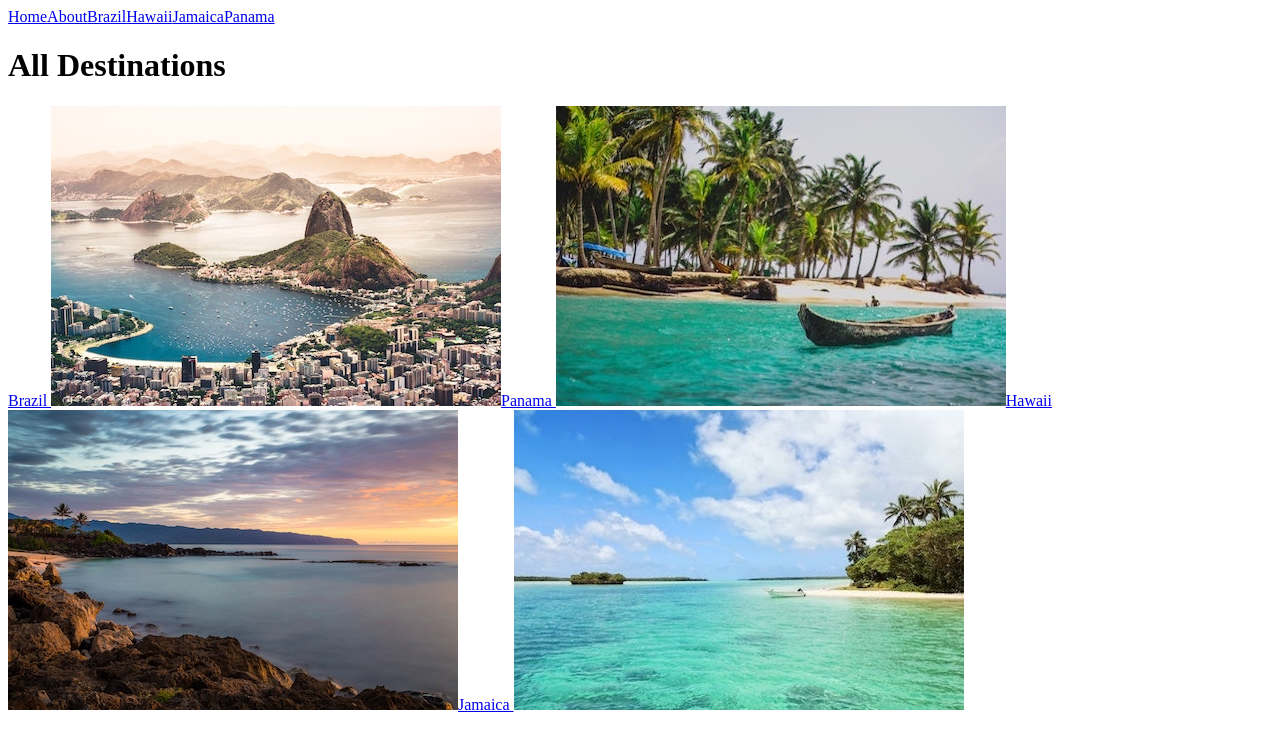
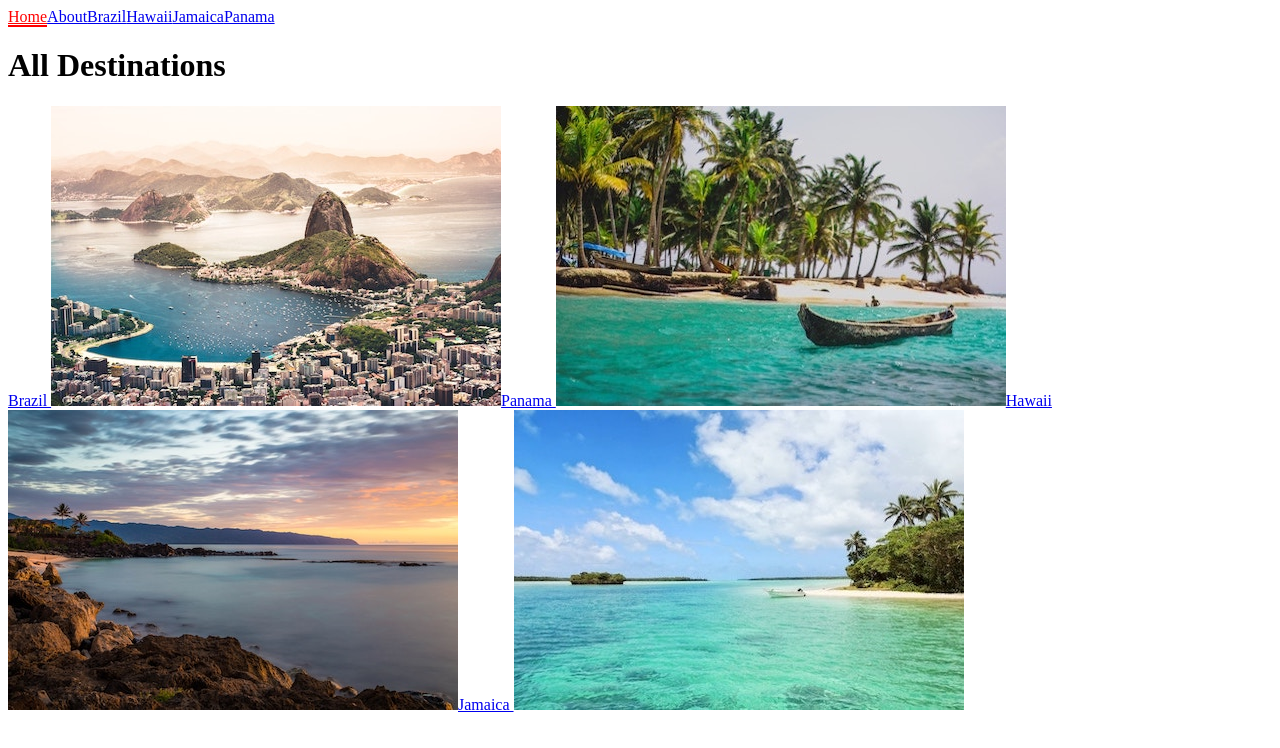
Before and after one commit to Glavyanov/VueJS-Education, a Vue app in the folder VueJSFirstDemo/vue-school-travel-app/: page / in a window 1280 px wide. Shown: the top 748 px of the page. Built offline with nearby package versions, Linux system fonts and the light colour scheme; the HTML template or start-up script is replaced by a standard one.

Commit message:
customize active link

```diff
--- a/VueJSFirstDemo/vue-school-travel-app/src/components/TheNavigation.vue
+++ b/VueJSFirstDemo/vue-school-travel-app/src/components/TheNavigation.vue
@@ -8,3 +8,10 @@
     <router-link to="/panama">Panama</router-link>
   </div>
 </template>
+
+<style scoped>
+#nav .vue-school-active-link {
+  color: red;
+  border-bottom: 2px solid red;
+}
+</style>
--- a/VueJSFirstDemo/vue-school-travel-app/src/router/index.js
+++ b/VueJSFirstDemo/vue-school-travel-app/src/router/index.js
@@ -45,6 +45,7 @@ const routes = [
 const router = createRouter({
   history: createWebHistory(process.env.BASE_URL),
   routes,
+  linkActiveClass: "vue-school-active-link",
 });
 
 export default router;
```
